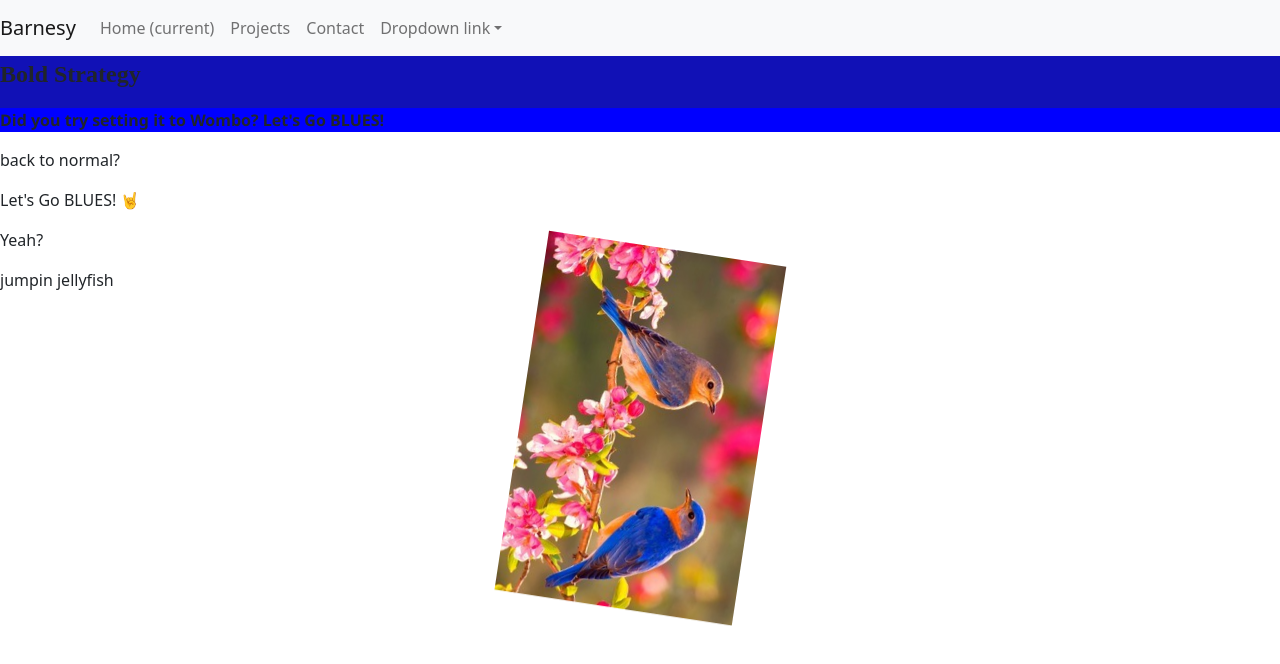
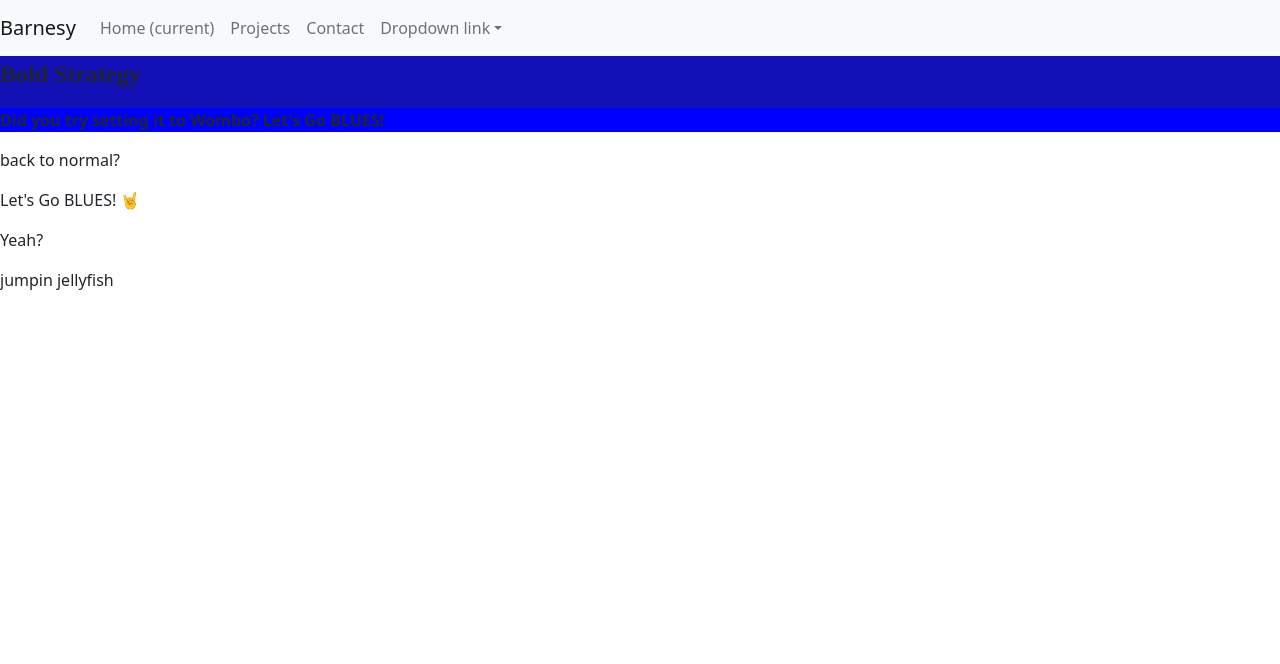
Before and after one commit to michaelab24/classic-mess-around, a React (Create React App) app in the folder my-app/: page / in a window 1280 px wide. Shown: the top 664 px of the page. Built offline with nearby package versions, Linux system fonts and the light colour scheme.

Commit message:
gotta get seperate pages get bar working

```diff
--- a/my-app/src/App.js
+++ b/my-app/src/App.js
@@ -16,9 +16,9 @@ function App() {
       <PageUno></PageUno>
       <PageDos></PageDos>
       <Projects></Projects>
-      <div className="Pic">
+      {/* <div className="Pic">
       <img src={birds} className="App-Logo" alt="logo" />
-      </div>
+      </div> */}
     </div>
     // <div className="App">
     //   <header className="App-header">
```
